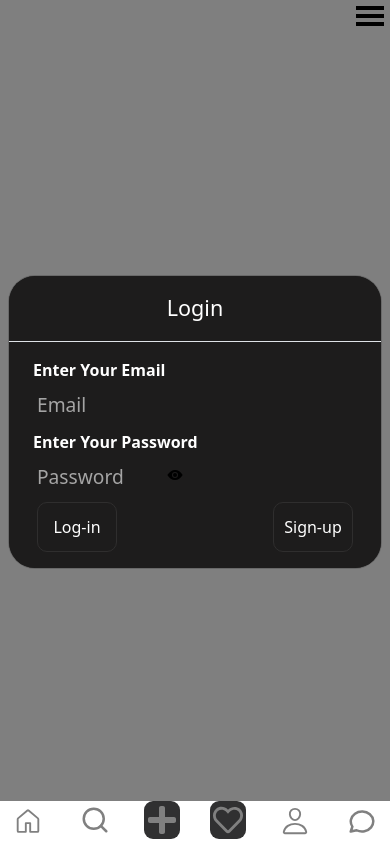
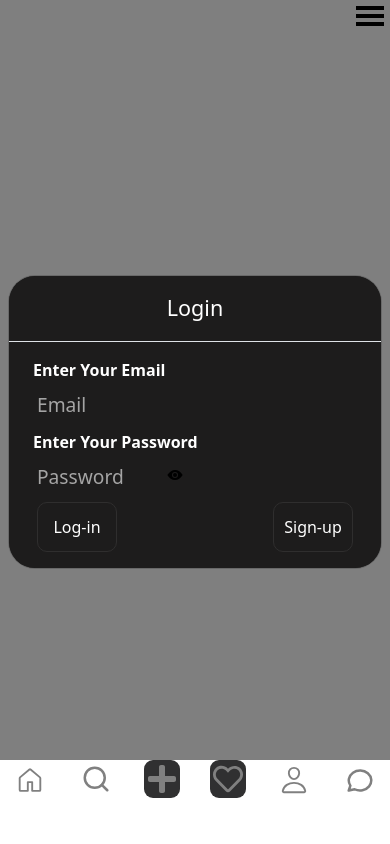
Before and after one commit to khushal40312/socialmedia_frontend, a React (Vite) app: page /login in a window 390 px wide. Built offline with nearby package versions, Linux system fonts and the light colour scheme; no server answers.

Commit message:
Update responsive.css

```diff
--- a/src/responsive.css
+++ b/src/responsive.css
@@ -10,15 +10,15 @@
   }
   .main-post-res{
 
-    height: calc(100vh - 43px) !important;
-    margin-bottom: 43px;
+    height: calc(100vh - 84px) !important;
+    margin-bottom: 84px;
   }
   .thread-logo {
     display: none;
   }
   .nav-class {
     width: 100vw !important;
-    height: 43px;
+    height: 84px;
     flex-direction: row; /* Horizontal layout */
     justify-content: space-around;
     position: fixed;
@@ -47,8 +47,10 @@
     flex-direction: row !important;
     width: 100%;
     justify-content: space-around;
-    padding-left:7px !important ;
-    padding-right:7px !important;
+    padding-left:10px !important ;
+    padding-right:10px !important;
+    height: 84px;
+
 
   }
 
@@ -68,7 +70,7 @@
   }
   .home-responsive {
     width: 100vw !important;
-    height: calc(100vh - 60px - 43px) !important;
+    height: calc(100vh - 60px - 84px) !important;
     margin-top: 60px;
 
   }
@@ -111,7 +113,7 @@
 
   .post-slide {
     width: 94vw !important;
-    height: calc(100vh - 60px - 43px) !important;
+    height: calc(100vh - 60px - 84px) !important;
 
     /* margin-top: 60px; */
 
```
